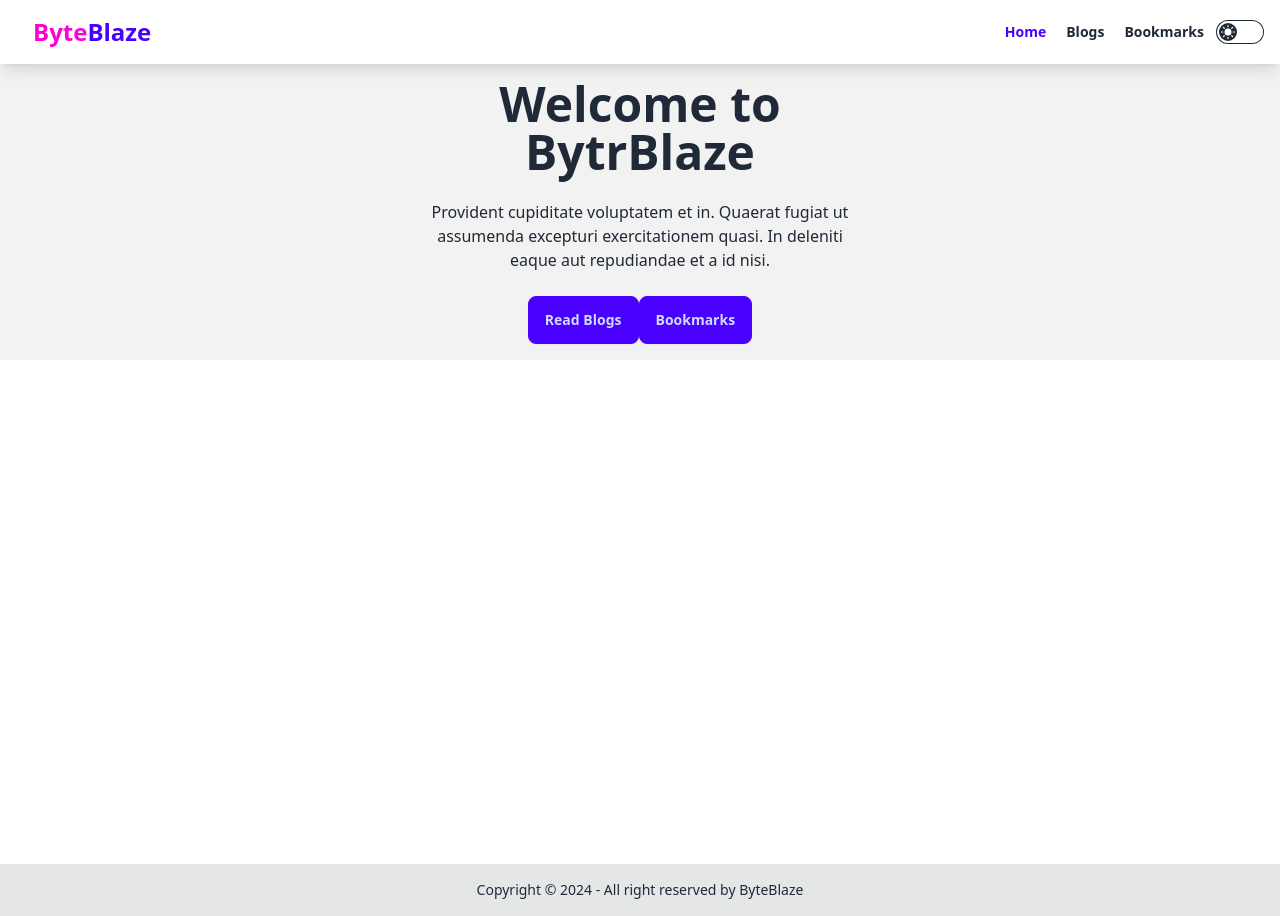
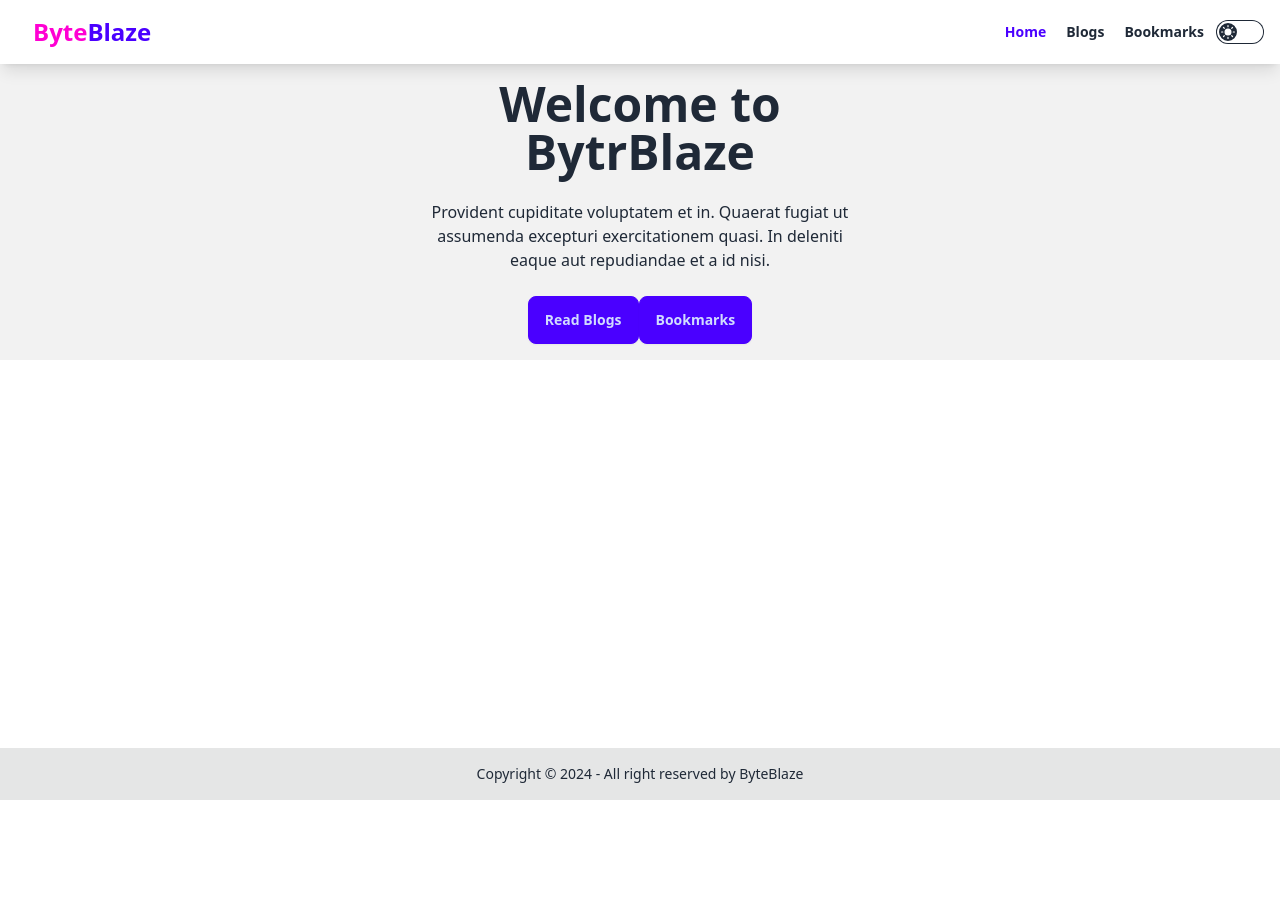
Before and after one commit to alalhosen/ByteBlaze-concept-8, a React app: page / in a window 1280 px wide. After the commit the page ends 800 px from the top, so only its background shows below. Built offline with nearby package versions, Linux system fonts and the light colour scheme; the HTML template or start-up script is replaced by a standard one.

Commit message:
hidden scrollBar

```diff
--- a/src/assets/pages/Home.jsx
+++ b/src/assets/pages/Home.jsx
@@ -2,7 +2,7 @@
 
 const Home = () => {
     return (
-        <div className="min-h-screen ">
+        <div>
             <Hero />
         </div>
     );
--- a/src/layouts/MainLayout.jsx
+++ b/src/layouts/MainLayout.jsx
@@ -13,7 +13,9 @@
             </div>
 
             {/* packet */}
-            <Outlet />
+            <div className='min-h-[calc(100vh-116px)]'>
+                <Outlet />
+            </div>
             {/* footer */}
             <Footer />
         </div>
```
